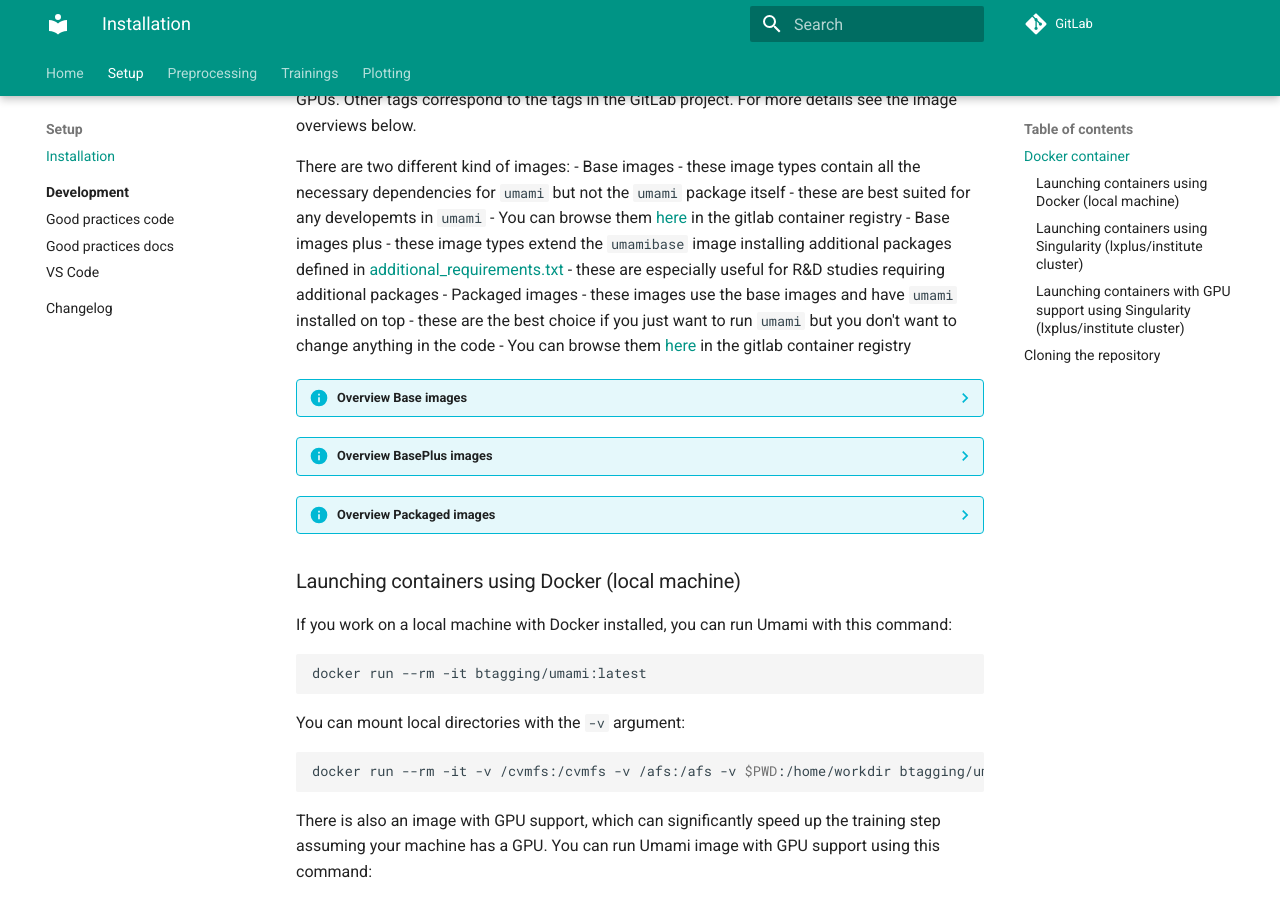
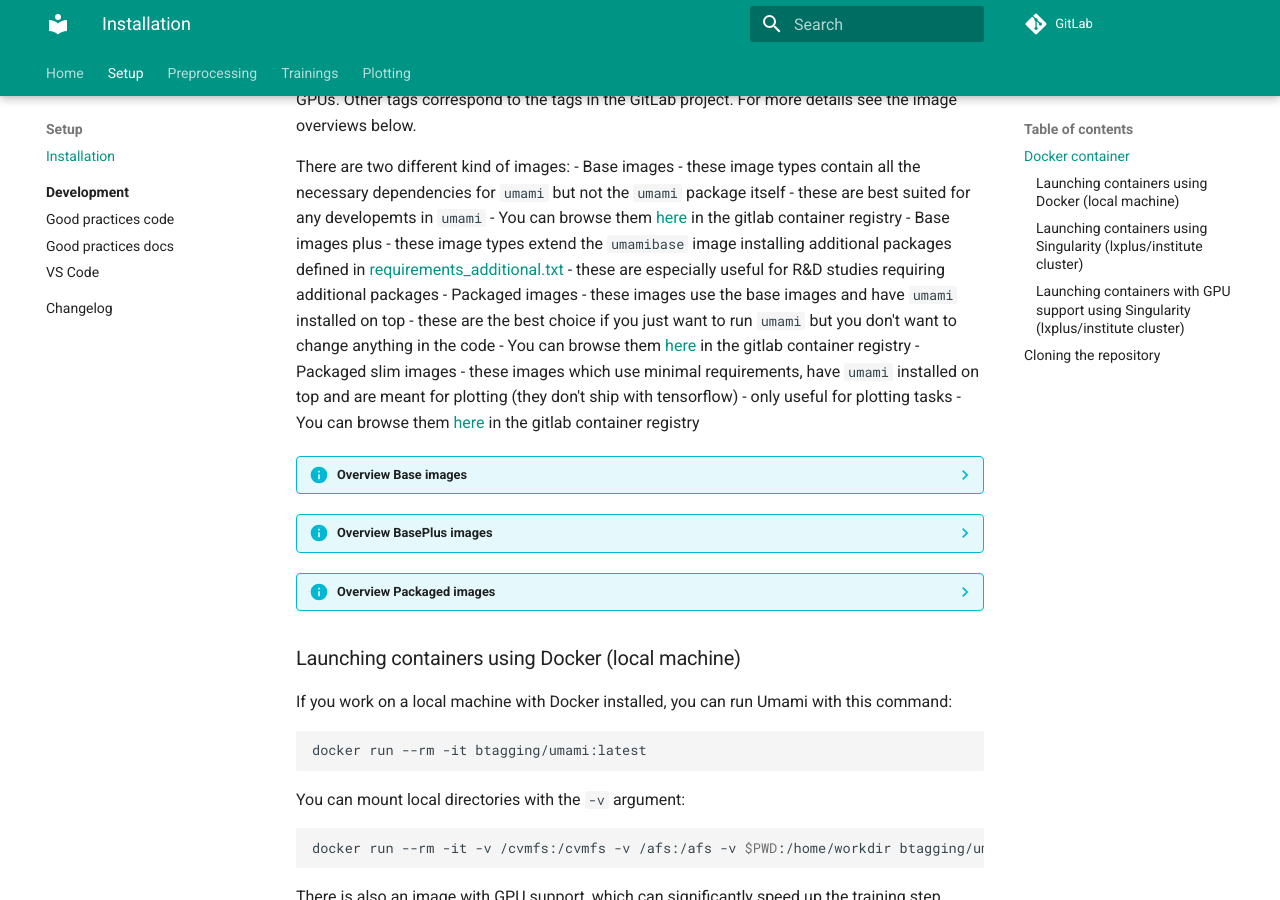
Before and after one commit to umami-hep/umami, an MkDocs documentation site: the page built from docs/setup/installation.md, in a window 1280 px wide and 900 px high, scrolled down 494 px. Built offline with MkDocs 1.6.1 and Material for MkDocs 9.7.7, drawn with Linux system fonts in a browser that asks for light colours.

Commit message:
slim image update

```diff
--- a/docs/setup/installation.md
+++ b/docs/setup/installation.md
@@ -17,12 +17,16 @@ There are two different kind of images:
     - these are best suited for any developemts in `umami`
     - You can browse them [here](https://gitlab.cern.ch/atlas-flavor-tagging-tools/algorithms/umami/container_registry/8906) in the gitlab container registry
 - Base images plus
-    - these image types extend the `umamibase` image installing additional packages defined in [additional_requirements.txt](https://gitlab.cern.ch/atlas-flavor-tagging-tools/algorithms/umami/-/blob/master/additional_requirements.txt)
+    - these image types extend the `umamibase` image installing additional packages defined in [requirements_additional.txt](https://gitlab.cern.ch/atlas-flavor-tagging-tools/algorithms/umami/-/blob/master/requirements_additional.txt)
     - these are especially useful for R&D studies requiring additional packages
 - Packaged images
     - these images use the base images and have `umami` installed on top
     - these are the best choice if you just want to run `umami` but you don't want to change anything in the code
     - You can browse them [here](https://gitlab.cern.ch/atlas-flavor-tagging-tools/algorithms/umami/container_registry/8387) in the gitlab container registry
+- Packaged slim images
+    - these images which use minimal requirements, have `umami` installed on top and are meant for plotting (they don't ship with tensorflow)
+    - only useful for plotting tasks
+    - You can browse them [here](https://gitlab.cern.ch/atlas-flavor-tagging-tools/algorithms/umami/container_registry/13154) in the gitlab container registry
 
 
 ??? info "Overview Base images"
@@ -36,12 +40,16 @@ There are two different kind of images:
     | `0-1` | CPU base image of tag `0.1` |  gitlab-registry.cern.ch/atlas-flavor-tagging-tools/algorithms/umami/umamibase:0-1|
     | `0-1-gpu` | GPU base image of tag `0.1` |  gitlab-registry.cern.ch/atlas-flavor-tagging-tools/algorithms/umami/umamibase:0-1-gpu|
 
+    *not all tags are listed here, please have a look in the [gitlab registry](https://gitlab.cern.ch/atlas-flavor-tagging-tools/algorithms/umami/container_registry) for a complete list*
+
 
 ??? info "Overview BasePlus images"
     | Image tag | Description  | gitlab registry |
     | ---------- | ----------  | ---------- |
     | `latest` | CPU base image from `master` |  gitlab-registry.cern.ch/atlas-flavor-tagging-tools/algorithms/umami/umamibase-plus:latest|
     | `latest-gpu` | GPU base image from `master` |  gitlab-registry.cern.ch/atlas-flavor-tagging-tools/algorithms/umami/umamibase-plus:latest-gpu|
+
+    *not all tags are listed here, please have a look in the [gitlab registry](https://gitlab.cern.ch/atlas-flavor-tagging-tools/algorithms/umami/container_registry) for a complete list*
 
 
 ??? info "Overview Packaged images"
@@ -55,6 +63,8 @@ There are two different kind of images:
     | `0-1` | CPU packaged image of tag `0.1` | btagging/umami:0-1 | gitlab-registry.cern.ch/atlas-flavor-tagging-tools/algorithms/umami:0-1|
     | `0-1-gpu` | GPU packaged image of tag `0.1` | btagging/umami:0-1-gpu | gitlab-registry.cern.ch/atlas-flavor-tagging-tools/algorithms/umami:0-1-gpu|
     | `jupyter-develop` | CPU packaged image of tag `jupyter-develop` | -- | gitlab-registry.cern.ch/atlas-flavor-tagging-tools/algorithms/umami:jupyter-develop|
+
+    *not all tags are listed here, please have a look in the [gitlab registry](https://gitlab.cern.ch/atlas-flavor-tagging-tools/algorithms/umami/container_registry) for a complete list*
 
 
 
--- a/additional_requirements.txt
+++ b/requirements_additional.txt
@@ -4,7 +4,6 @@ jupyterlab==3.2.9
 onnxruntime==1.10.0
 python-gitlab==3.1.1
 scikit-learn==1.0.2
-seaborn==0.11.2
 sphinx_rtd_theme
 tf2onnx==1.9.3
 uproot==4.2.0
```
Also changed, not shown: changelog.md (+1 -1 lines), requirements.txt (+1 -22 lines), requirements_develop.txt (added, +12 -0 lines), minimal_requirements.txt (added), 4 other files.
